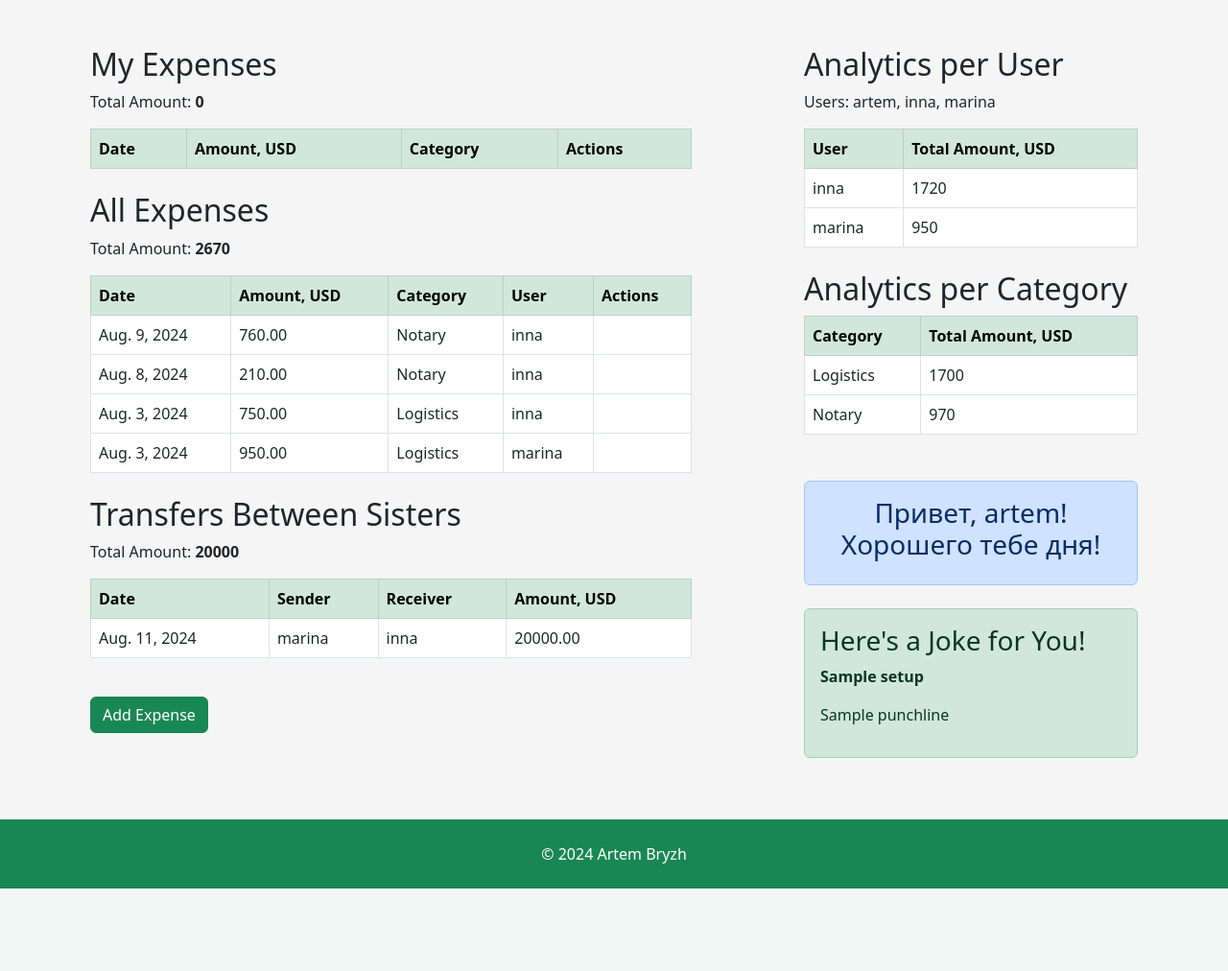
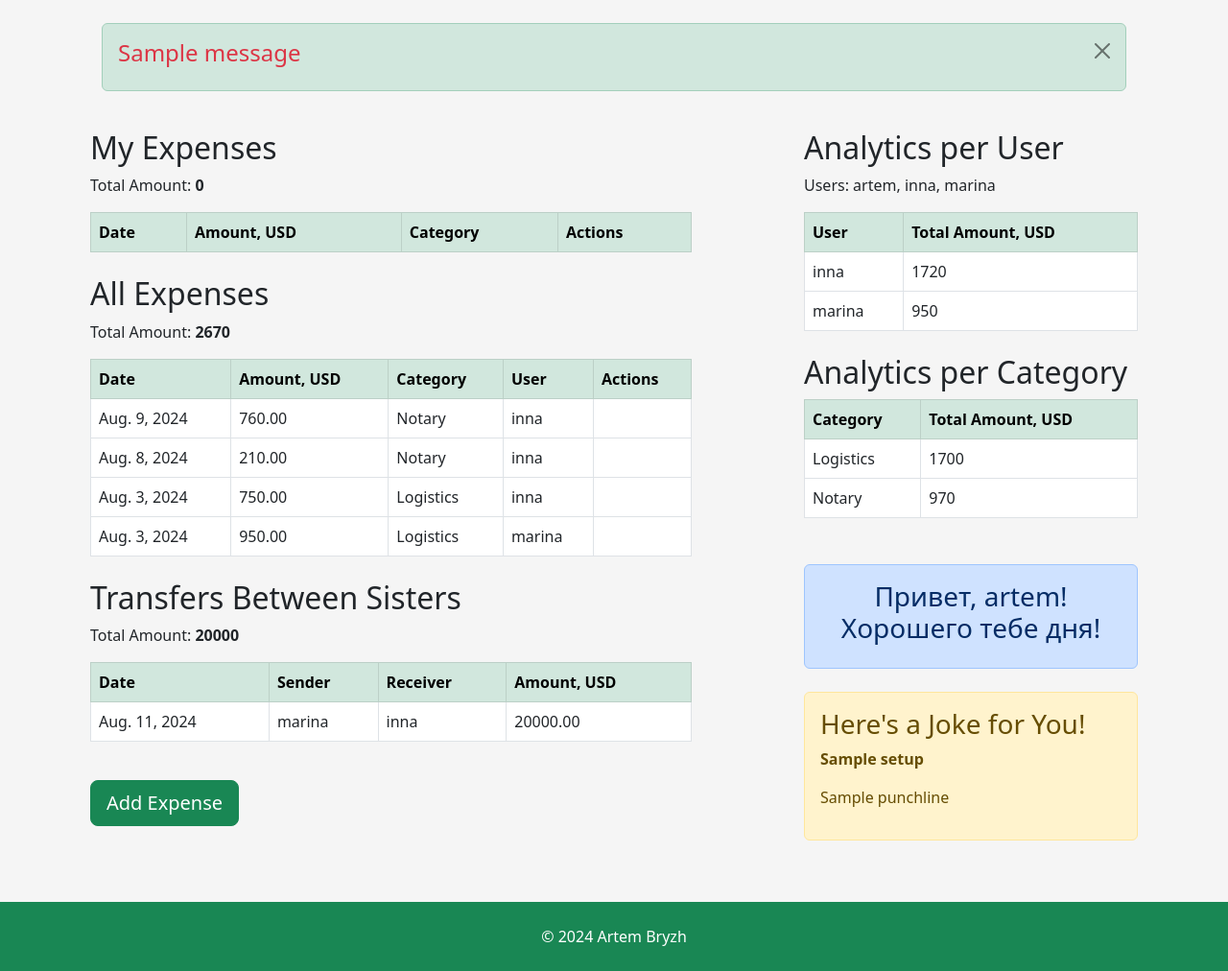
Before and after one commit to pagaslav/feodosia-flat, a Django app: page /list/ in a window 1280 px wide. Shown: the part 56-1068 px from the top of the page at 96% size. Before the commit the page ends 982 px from the top, so only its background shows below. Run offline with Django 5.2, Linux system fonts and the light colour scheme; a user stored in the database is signed in; data comes from the database, SQL or seed files in the repository; both versions use the stored data as it was after the commit; one stand-in notice (Sample message) is shown; a database or web service that is not in the repository returns one stand-in record (values such as "Sample title"); data that the repository does not hold is empty; parts of the project's set-up code (start-up, migrations or seed data) failed here and were passed over.

Commit message:
Add styles and correct def delete_expense

```diff
--- a/expenses/views.py
+++ b/expenses/views.py
@@ -103,10 +103,13 @@ def edit_expense(request, pk):
 @login_required
 def delete_expense(request, pk):
     expense = get_object_or_404(Expense, pk=pk)
+
     if request.method == 'POST':
         expense.delete()
         messages.success(request, 'Expense deleted successfully!')
         return redirect('expense_list')
+
+    return render(request, 'expenses/delete_expense.html', {'expense': expense})
 
 
 def joke_view(request):
--- a/templates/expenses/expense_list.html
+++ b/templates/expenses/expense_list.html
@@ -3,6 +3,16 @@
 {% block title %}Expenses{% endblock %}
 
 {% block content %}
+{% if messages %}
+<div class="container mt-4">
+    {% for message in messages %}
+        <div class="alert {% if message.tags %}alert-{{ message.tags }}{% else %}alert-info{% endif %} alert-dismissible fade show" role="alert">
+            <h4 class="text-danger">{{ message }}</h4>
+            <button type="button" class="btn-close" data-bs-dismiss="alert" aria-label="Close"></button>
+        </div>
+    {% endfor %}
+</div>
+{% endif %}
 <div class="row">
     <!-- Main Tables on the Left -->
     <div class="col-md-7">
@@ -85,7 +95,7 @@
             </tbody>
         </table>
 
-        <p><a class="btn btn-success mt-4" href="{% url 'add_expense' %}">Add Expense</a></p>
+        <p><a class="btn btn-success btn-lg mt-4" href="{% url 'add_expense' %}">Add Expense</a></p>
     </div>
 
     <!-- Analytics on the Right -->
@@ -135,7 +145,7 @@
             <h3>Привет, {{ user.username }}!<br> Хорошего тебе дня!</h3>
         </div>
         {% endif %}
-        <div class="alert alert-success mt-4">
+        <div class="alert alert-warning mt-4">
             <h3>Here's a Joke for You!</h3>
             {% if joke.setup and joke.punchline %}
                 <p><strong>{{ joke.setup }}</strong></p>
```
Also changed, not shown: db.sqlite3.
